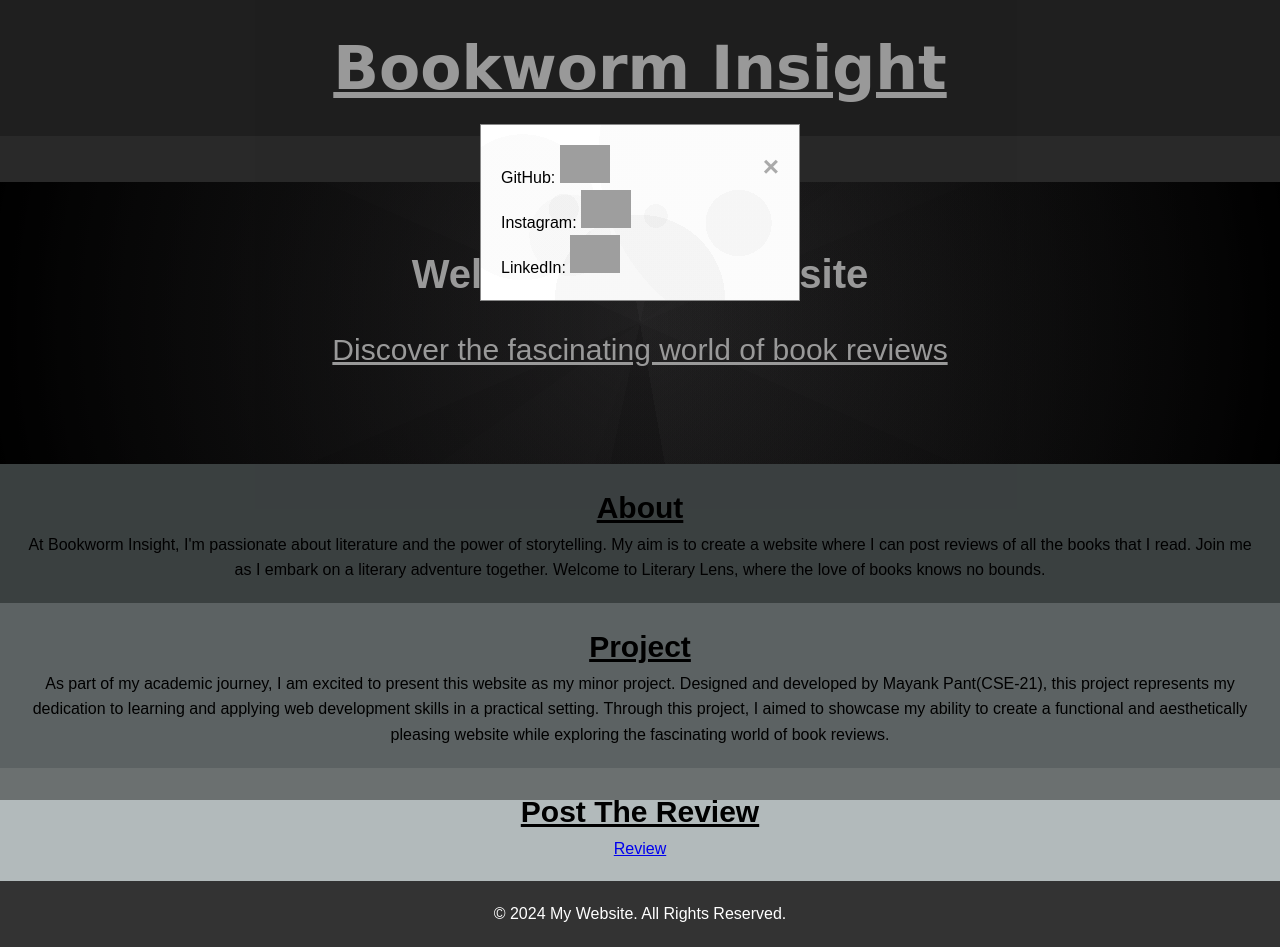
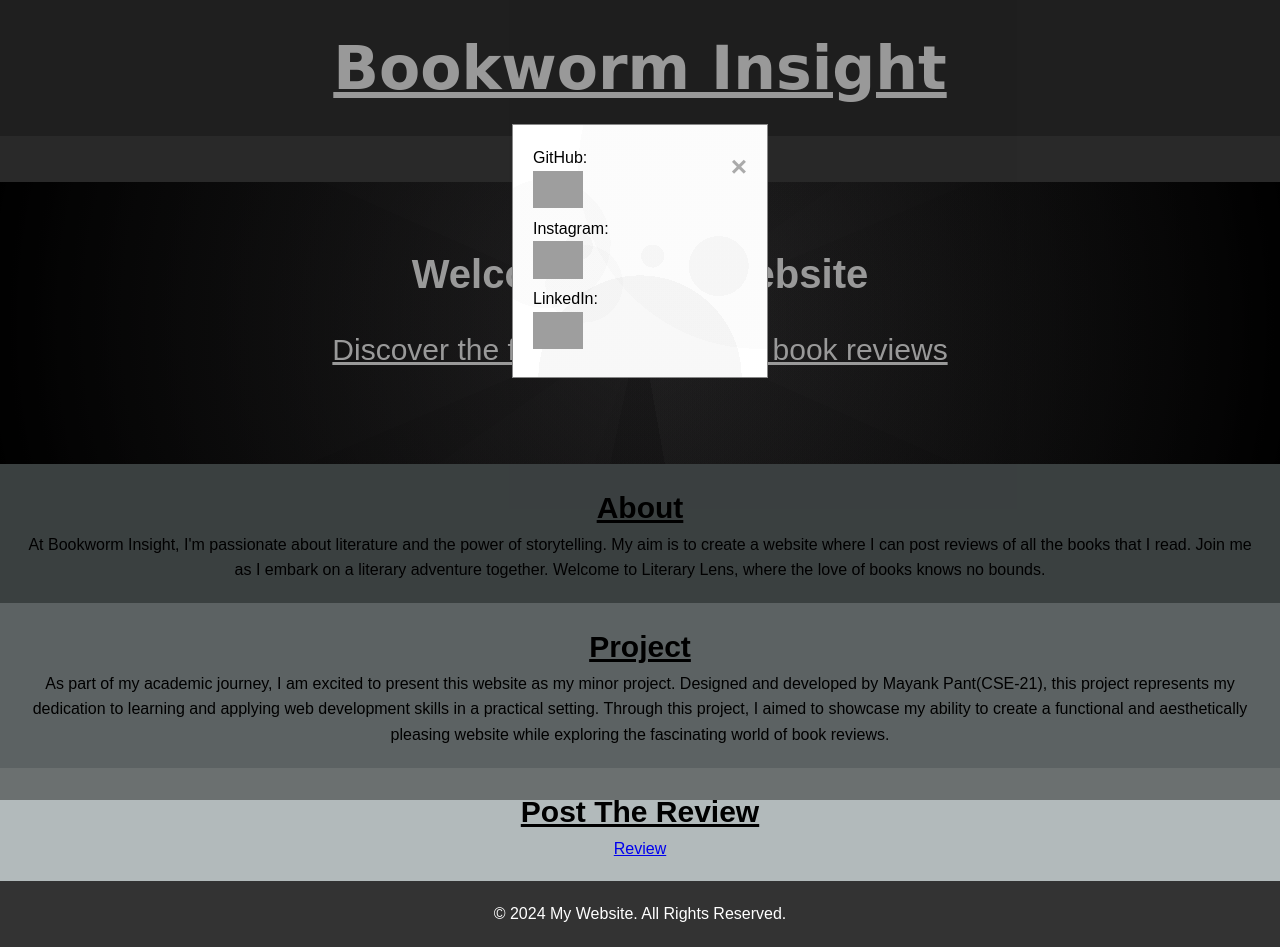
Before and after one commit to mayankpantt/My-Website, a plain HTML site: page index.html in a window 1280 px wide. Both pictures are taken after a click on the link "Connect". Drawn offline with Linux system fonts and the light colour scheme; grey boxes are pictures that could not be loaded.

Commit message:
Update index.html

```diff
--- a/index.html
+++ b/index.html
@@ -208,7 +208,7 @@
         width: 50px; /* Adjust the width as needed */
     }
     #connectModal .modal-content {
-        width: 25%;
+        width: 20%;
     }
 
 </style>
@@ -264,9 +264,9 @@
         <div class="modal-content">
             <span class="close" onclick="closeConnectModal()">&times;</span>
             <div id="connectInfo">
-                GitHub: <a href='https://github.com/mayankpantt' target="_blank"><img src="https://github.githubassets.com/assets/GitHub-Mark-ea2971cee799.png" alt="GitHub Profile"></a><br>
-                Instagram: <a href='https://www.instagram.com/mayankpantt?igsh=NXF0bGh6Zjl3NzY=' target="_blank"><img src="https://s.gr-assets.com/assets/site_footer/footer_instagram-d59e3887020f12bcdb12e6c539579d85.svg" alt="Instagram Profile"></a><br>
-                LinkedIn: <a href='https://www.linkedin.com/in/mayank-pant-412143227?utm_source=share&utm_campaign=share_via&utm_content=profile&utm_medium=android_app' target="_blank"><img src="https://cdn1.iconfinder.com/data/icons/logotypes/32/circle-linkedin-512.png" alt="LinkedIn Profile"></a>
+                GitHub: <a href='https://github.com/mayankpantt' target="_blank"><br><img src="https://github.githubassets.com/assets/GitHub-Mark-ea2971cee799.png" alt="GitHub Profile"></a><br>
+                Instagram: <a href='https://www.instagram.com/mayankpantt?igsh=NXF0bGh6Zjl3NzY=' target="_blank"><br><img src="https://s.gr-assets.com/assets/site_footer/footer_instagram-d59e3887020f12bcdb12e6c539579d85.svg" alt="Instagram Profile"></a><br>
+                LinkedIn: <a href='https://www.linkedin.com/in/mayank-pant-412143227?utm_source=share&utm_campaign=share_via&utm_content=profile&utm_medium=android_app' target="_blank"><br><img src="https://cdn1.iconfinder.com/data/icons/logotypes/32/circle-linkedin-512.png" alt="LinkedIn Profile"></a>
             </div>
         </div>
 
```
